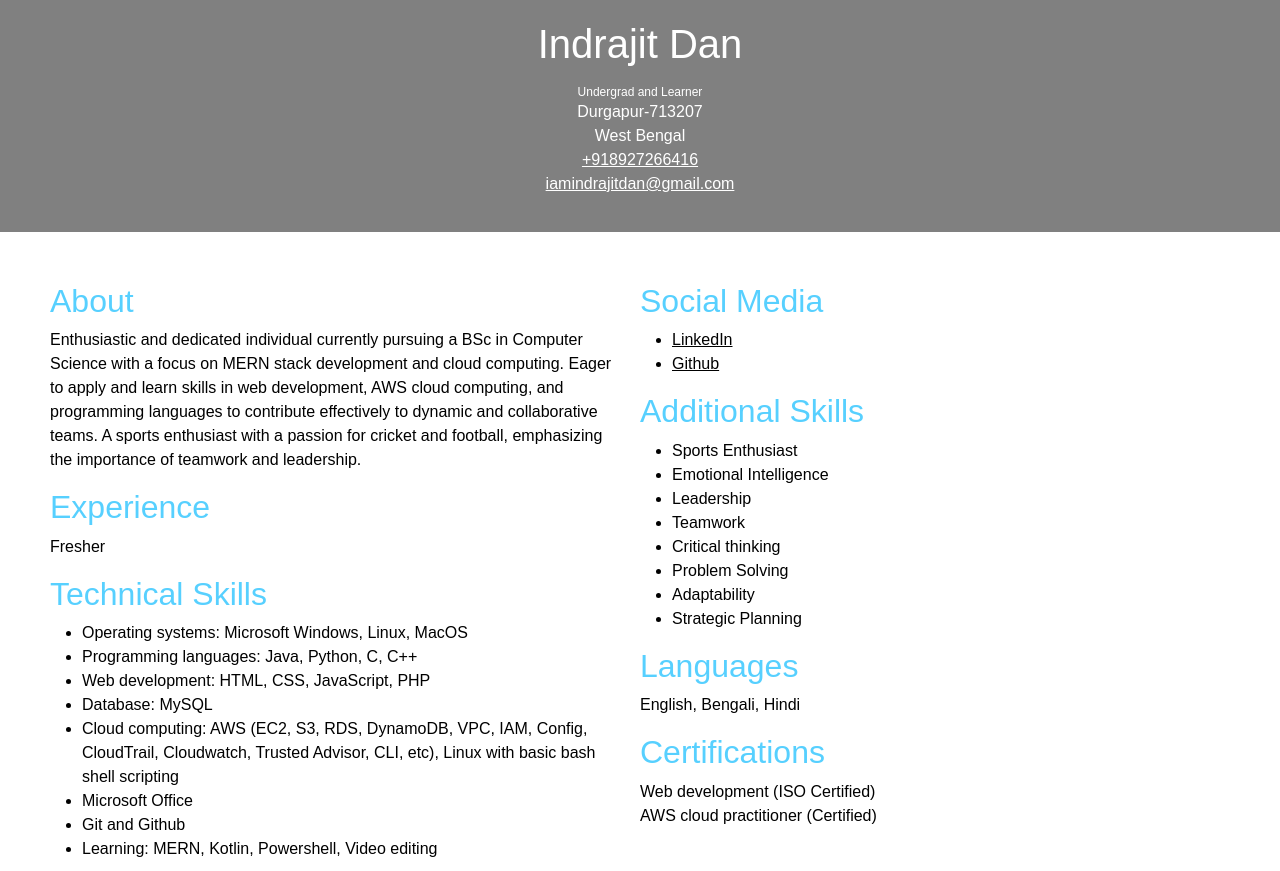
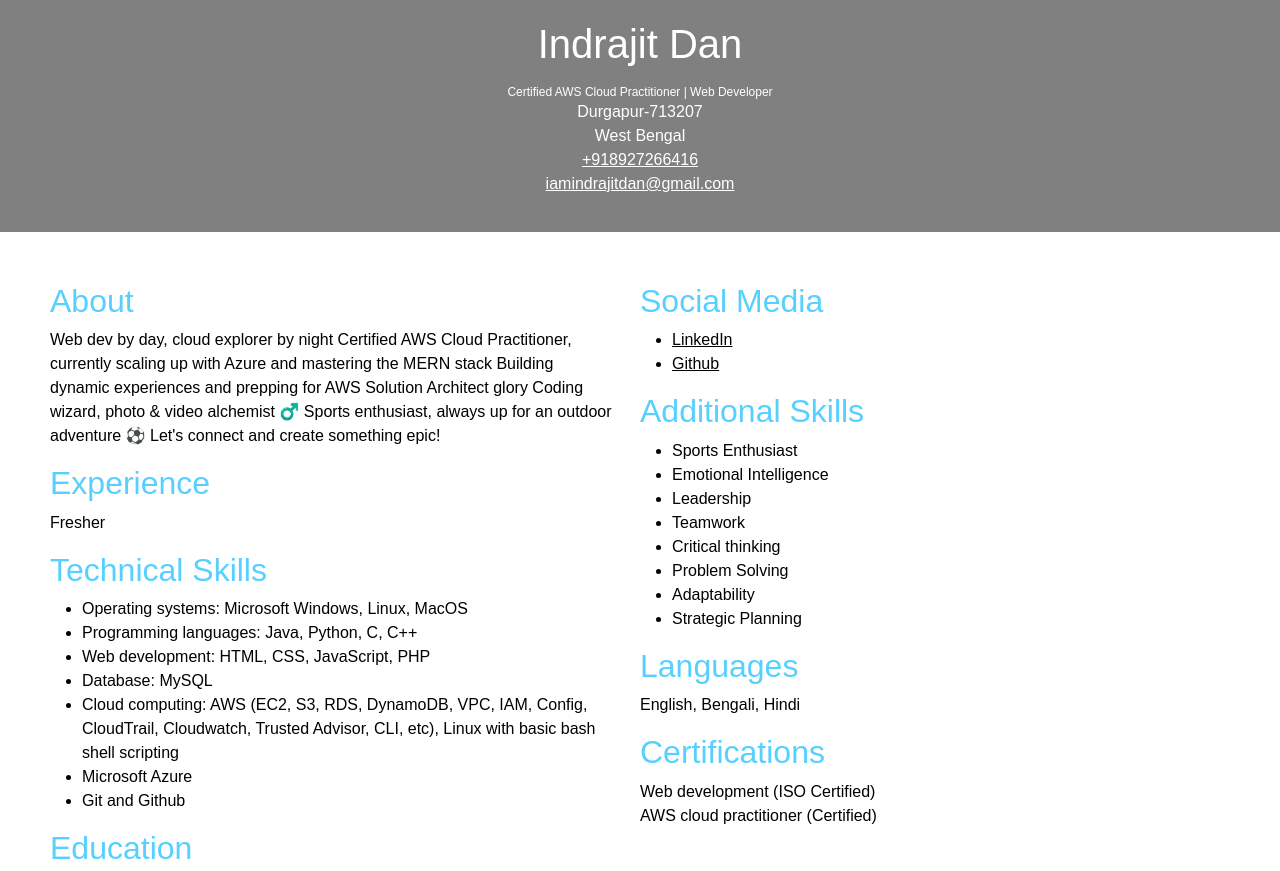
Before and after one commit to iamindrajitdan/resume, a plain HTML site: page index.html in a window 1280 px wide. Shown: the top 871 px of the page. Drawn offline with nearby package versions, Linux system fonts and the light colour scheme.

Commit message:
Update index.html

```diff
--- a/index.html
+++ b/index.html
@@ -13,7 +13,7 @@
     <header>
         <div class="header text-center">
         <h1>Indrajit Dan</h1>
-        <sub>Undergrad and Learner</sub>
+        <sub>Certified AWS Cloud Practitioner | Web Developer</sub>
         <address>
         Durgapur-713207<br>
         West Bengal<br>
@@ -27,9 +27,8 @@
       <div class="col md-10">
         <section id="about">
         <h2>About</h2>
-        <p>
-          Enthusiastic and dedicated individual currently pursuing a BSc in Computer Science with a focus on MERN stack development and cloud computing. Eager to apply and learn skills in web development, AWS cloud computing, and programming languages to contribute effectively to dynamic and collaborative teams. A sports enthusiast with a passion for cricket and football, emphasizing the importance of teamwork and leadership.
-        </p>
+        <p>Web dev by day, cloud explorer by night  Certified AWS Cloud Practitioner, currently scaling up with Azure and mastering the MERN stack  Building dynamic experiences and prepping for AWS Solution Architect glory  Coding wizard, photo & video alchemist ‍♂️ Sports enthusiast, always up for an outdoor adventure ⚽️ Let's connect and create something epic!
+          </p>
       </section>
 
       <section id="experience">
@@ -45,9 +44,8 @@
           <li>Web development: HTML, CSS, JavaScript, PHP</li>
           <li>Database: MySQL</li>
           <li>Cloud computing: AWS (EC2, S3, RDS, DynamoDB, VPC, IAM, Config, CloudTrail, Cloudwatch, Trusted Advisor, CLI, etc), Linux with basic bash shell scripting</li>
-          <li>Microsoft Office</li>
+          <li>Microsoft Azure</li>
           <li>Git and Github</li>
-          <li>Learning: MERN, Kotlin, Powershell, Video editing</li>
         </ul>
       </section>
 
```
